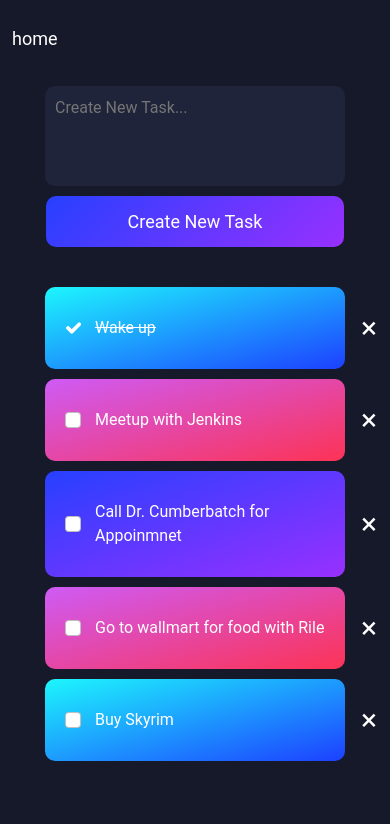
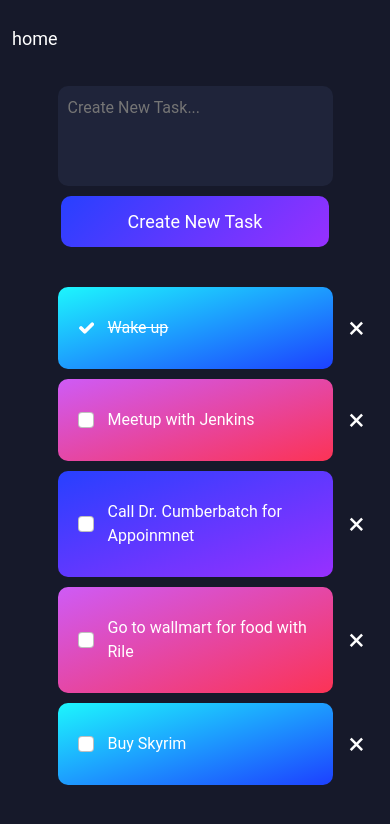
Before and after one commit to citrusonya/react, a React (Create React App) app: page /#/todo in a window 390 px wide. Shown: the top 824 px of the page. Built offline with nearby package versions, Linux system fonts and the light colour scheme.

Commit message:
Update ToDo.css

```diff
--- a/src/components/ToDoList/ToDo.css
+++ b/src/components/ToDoList/ToDo.css
@@ -159,11 +159,11 @@
 
 @media only screen and (max-width : 600px)  {
     .todo__text, .todo__notodo, .todo__item {
-        width: 300px;
+        width: 275px;
     }
 
     .todo__button_create {
-        padding: 15px 82px;
+        padding: 15px 67px;
     }
 }
 
```
